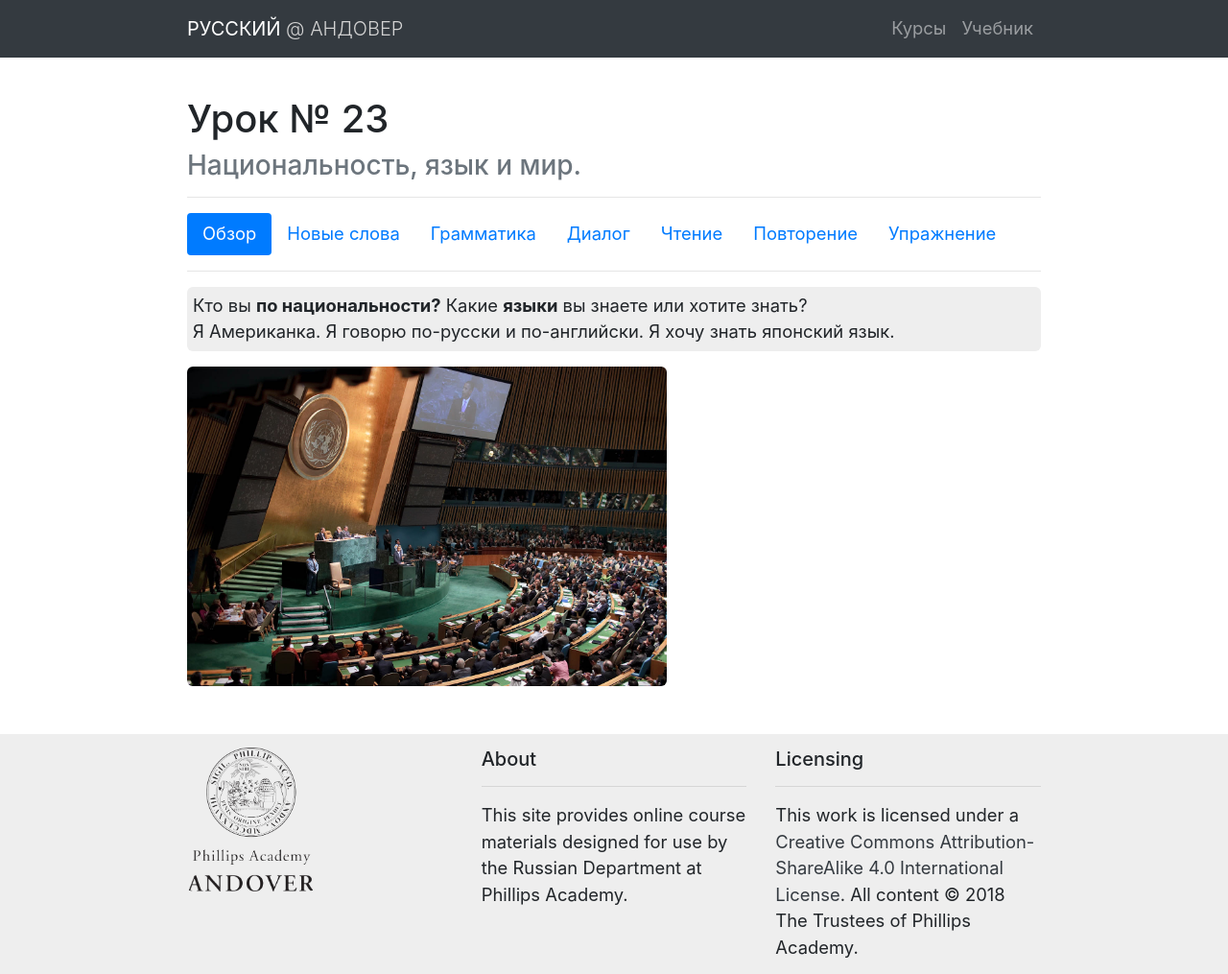
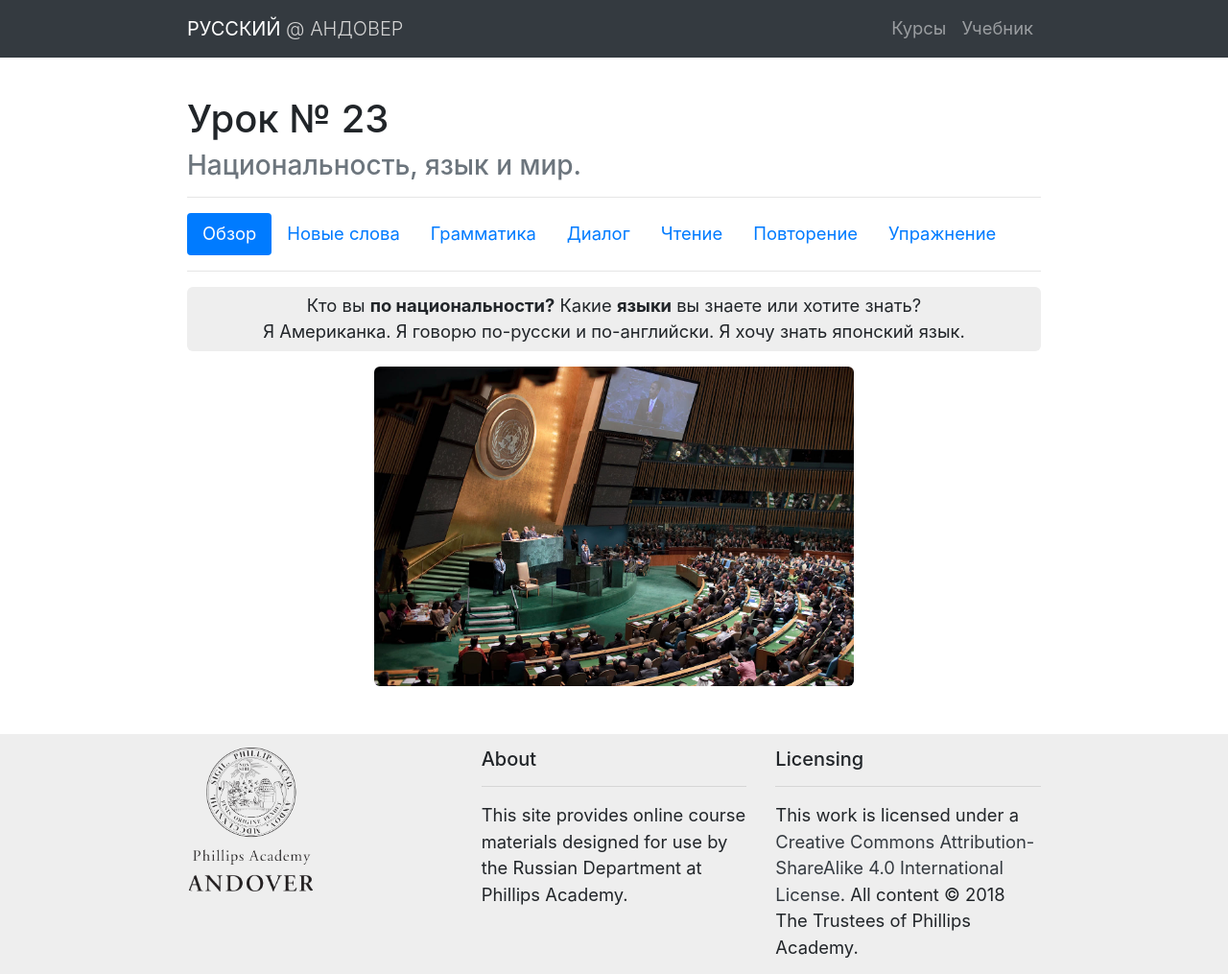
Before and after one commit to AndoverRussian/website, a Jekyll site: the page docs/lessons/23.html, which Jekyll copies as it is, in a window 1280 px wide. Shown: the whole page at 96% size. Built offline with Jekyll 4.4.1, drawn with Linux system fonts in a browser that asks for light colours.

Commit message:
Center overview tab

```diff
--- a/_layouts/lesson.html
+++ b/_layouts/lesson.html
@@ -49,7 +49,7 @@
 </ul>
 <hr>
 <div class="tab-content">
-  <div class="tab-pane fade show active" id="overview" role="tabpanel" aria-labelledby="overview-tab">
+  <div class="tab-pane fade show active text-center" id="overview" role="tabpanel" aria-labelledby="overview-tab">
     {% contentblock overview %}
   </div>
   <div class="tab-pane fade show" id="vocab" role="tabpanel" aria-labelledby="vocab-tab">
--- a/docs/feed.xml
+++ b/docs/feed.xml
@@ -1 +1 @@
-<?xml version="1.0" encoding="utf-8"?><feed xmlns="http://www.w3.org/2005/Atom" ><generator uri="https://jekyllrb.com/" version="3.8.5">Jekyll</generator><link href="http://localhost:4000/feed.xml" rel="self" type="application/atom+xml" /><link href="http://localhost:4000/" rel="alternate" type="text/html" /><updated>2018-12-08T17:20:02-05:00</updated><id>http://localhost:4000/feed.xml</id><title type="html">Андовер</title><subtitle>This site is the online textbook for use by the Russian Department at Phillips Academy Andover.</subtitle></feed>
+<?xml version="1.0" encoding="utf-8"?><feed xmlns="http://www.w3.org/2005/Atom" ><generator uri="https://jekyllrb.com/" version="3.8.5">Jekyll</generator><link href="http://localhost:4000/feed.xml" rel="self" type="application/atom+xml" /><link href="http://localhost:4000/" rel="alternate" type="text/html" /><updated>2018-12-08T17:22:22-05:00</updated><id>http://localhost:4000/feed.xml</id><title type="html">Андовер</title><subtitle>This site is the online textbook for use by the Russian Department at Phillips Academy Andover.</subtitle></feed>
--- a/docs/lessons/23.html
+++ b/docs/lessons/23.html
@@ -85,7 +85,7 @@
 </ul>
 <hr>
 <div class="tab-content">
-  <div class="tab-pane fade show active" id="overview" role="tabpanel" aria-labelledby="overview-tab">
+  <div class="tab-pane fade show active text-center" id="overview" role="tabpanel" aria-labelledby="overview-tab">
 
 <blockquote>
   <p>Кто вы <strong>по национальности?</strong> Какие <strong>языки</strong> вы знаете или хотите знать?</p>
```
